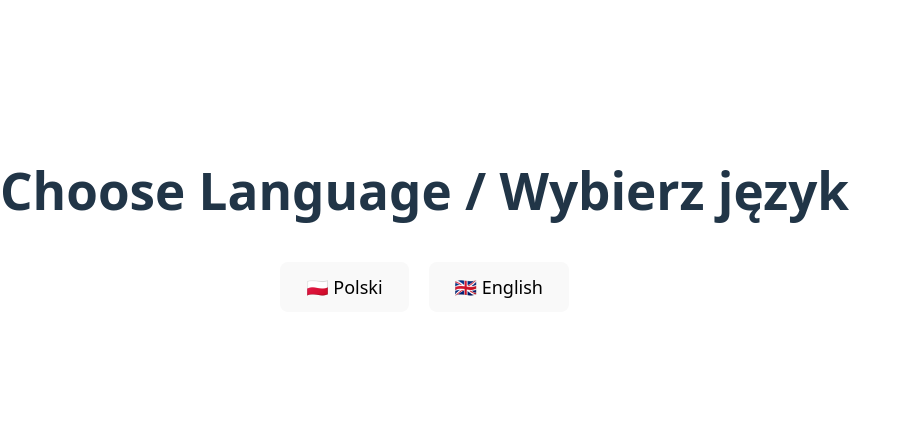
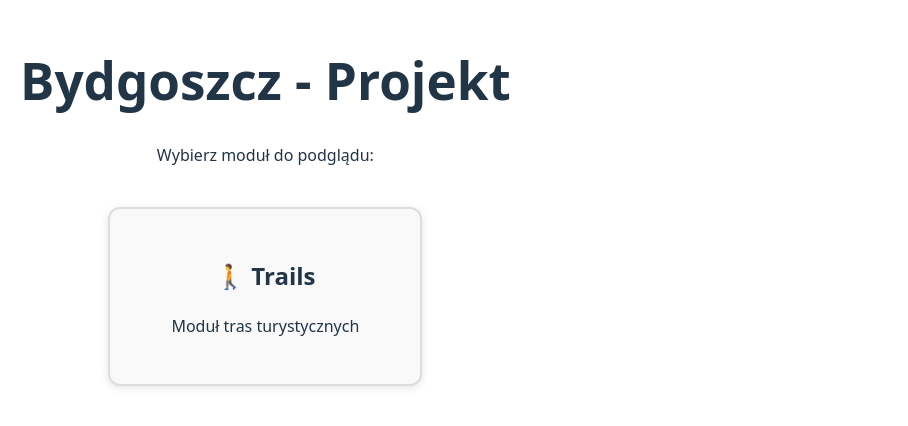
Before and after one commit to patryksew/bydgoszcz, a React (Vite) app: page / in a window 1280 px wide. Shown: the part 198-624 px from the top of the page, without its empty margins (0-908 px from the left). Built offline with nearby package versions, Linux system fonts and the light colour scheme.

Commit message:
Add routing

```diff
--- a/package.json
+++ b/package.json
@@ -11,7 +11,8 @@
   },
   "dependencies": {
     "react": "^19.2.0",
-    "react-dom": "^19.2.0"
+    "react-dom": "^19.2.0",
+    "react-router-dom": "^7.10.1"
   },
   "devDependencies": {
     "@eslint/js": "^9.39.1",
--- a/src/App.jsx
+++ b/src/App.jsx
@@ -1,15 +1,28 @@
-import { useState } from "react";
-import LanguageSelector from "./components/LanguageSelector";
-import Trails from "./pages/Trails";
+import { createBrowserRouter, RouterProvider } from "react-router-dom";
+import Layout from "./components/Layout";
+import Home from "./pages/Home";
+import TrailsWrapper from "./pages/TrailsWrapper";
+
+const router = createBrowserRouter([
+  {
+    path: "/",
+    element: <Layout />,
+    children: [
+      {
+        index: true,
+        element: <Home />
+      },
+      {
+        path: "trails",
+        element: <TrailsWrapper />
+      }
+      // Dodaj tutaj kolejne ścieżki dla innych modułów
+    ]
+  }
+]);
 
 function App() {
-  const [lang, setLang] = useState(null);
-
-  if (!lang) {
-    return <LanguageSelector onSelect={setLang} />;
-  }
-
-  return <Trails lang={lang} />;
+  return <RouterProvider router={router} />;
 }
 
 export default App;
--- /dev/null
+++ b/src/components/Layout.jsx
@@ -0,0 +1,38 @@
+import { Link, Outlet, useLocation } from "react-router-dom";
+
+export default function Layout() {
+  const location = useLocation();
+  const isHome = location.pathname === "/";
+
+  return (
+    <div>
+      {!isHome && (
+        <nav style={navStyle}>
+          <Link to="/" style={linkStyle}>
+            ← Powrót do strony głównej
+          </Link>
+        </nav>
+      )}
+
+      <main>
+        <Outlet />
+      </main>
+    </div>
+  );
+}
+
+const navStyle = {
+  padding: "15px 20px",
+  backgroundColor: "#f0f0f0",
+  borderBottom: "1px solid #ddd",
+  position: "sticky",
+  top: 0,
+  zIndex: 1000
+};
+
+const linkStyle = {
+  textDecoration: "none",
+  color: "#333",
+  fontWeight: "500",
+  fontSize: "16px"
+};
--- /dev/null
+++ b/src/pages/Home.jsx
@@ -0,0 +1,52 @@
+import { Link } from "react-router-dom";
+
+export default function Home() {
+  return (
+    <div style={containerStyle}>
+      <h1>Bydgoszcz - Projekt</h1>
+      <p>Wybierz moduł do podglądu:</p>
+
+      <nav style={navStyle}>
+        <Link to="/trails" style={linkStyle}>
+          <div style={cardStyle}>
+            <h2>🚶 Trails</h2>
+            <p>Moduł tras turystycznych</p>
+          </div>
+        </Link>
+
+        {/* Dodaj tutaj kolejne moduły w przyszłości */}
+      </nav>
+    </div>
+  );
+}
+
+const containerStyle = {
+  padding: "40px 20px",
+  maxWidth: "1200px",
+  margin: "0 auto",
+  textAlign: "center"
+};
+
+const navStyle = {
+  display: "flex",
+  flexWrap: "wrap",
+  gap: "20px",
+  justifyContent: "center",
+  marginTop: "40px"
+};
+
+const linkStyle = {
+  textDecoration: "none",
+  color: "inherit"
+};
+
+const cardStyle = {
+  padding: "30px",
+  border: "2px solid #ddd",
+  borderRadius: "12px",
+  minWidth: "250px",
+  cursor: "pointer",
+  transition: "all 0.3s ease",
+  backgroundColor: "#f9f9f9",
+  boxShadow: "0 2px 8px rgba(0,0,0,0.1)"
+};
--- /dev/null
+++ b/src/pages/TrailsWrapper.jsx
@@ -0,0 +1,13 @@
+import { useState } from "react";
+import LanguageSelector from "../components/LanguageSelector";
+import Trails from "./Trails";
+
+export default function TrailsWrapper() {
+  const [lang, setLang] = useState(null);
+
+  if (!lang) {
+    return <LanguageSelector onSelect={setLang} />;
+  }
+
+  return <Trails lang={lang} />;
+}
```
Also changed, not shown: 1 other file (tests, documents, lock files or other folders).
